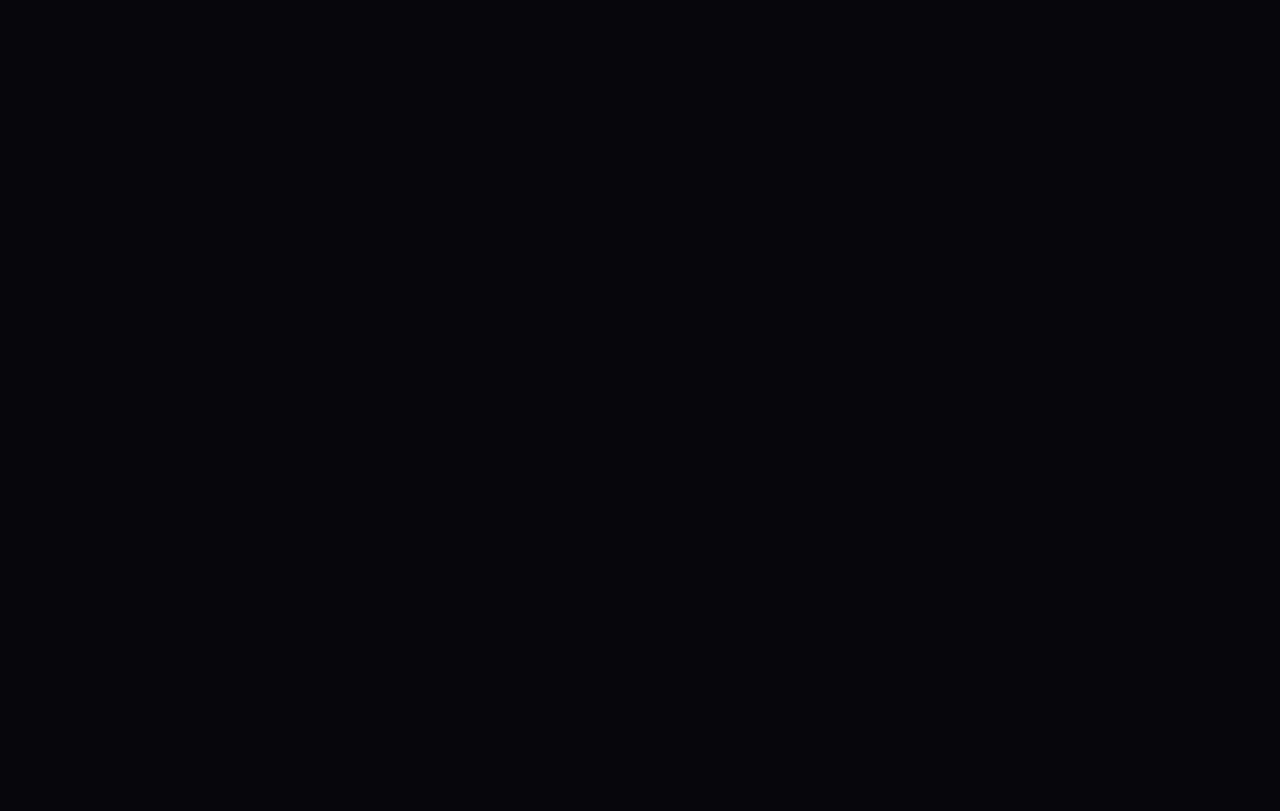
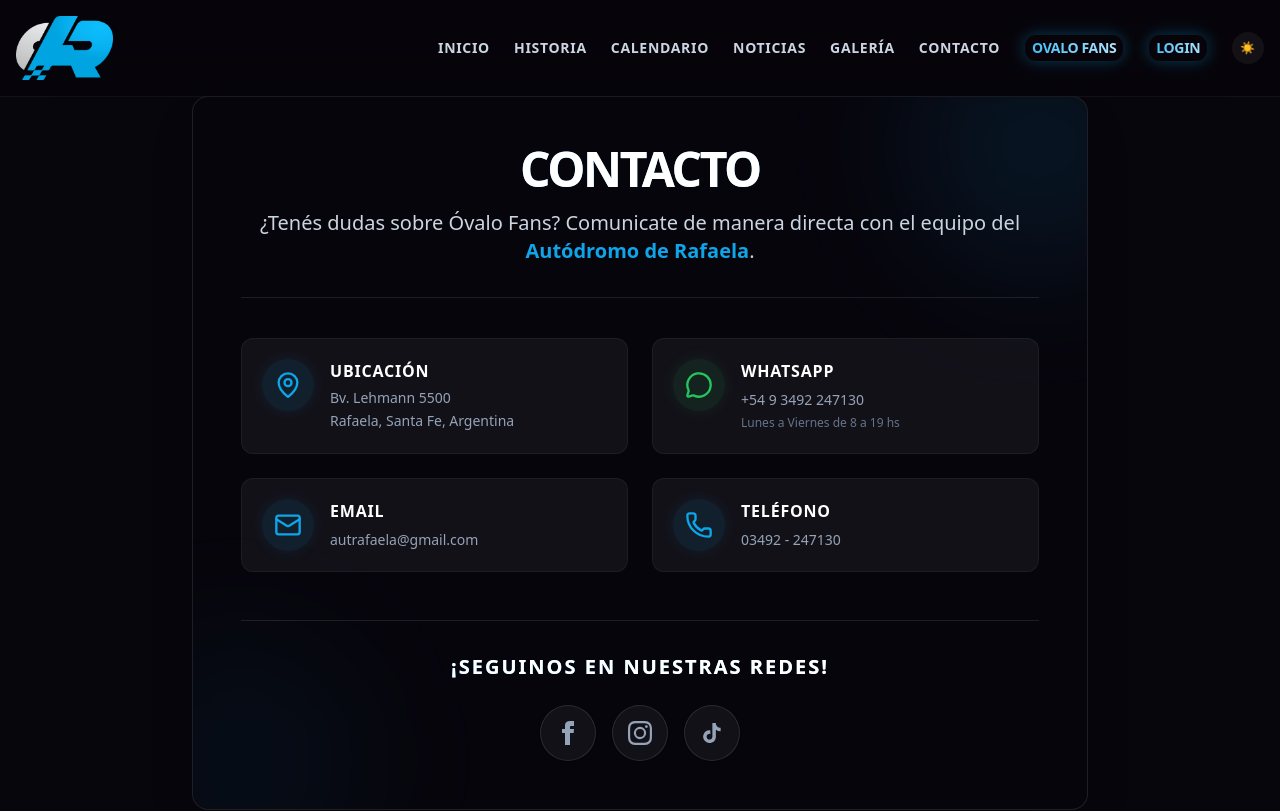
Before and after one commit to mardigitals/front-ovalo-fans, a React (Vite) app: page /contacto in a window 1280 px wide. Before the commit this address had no page. Shown: the top 811 px of the page. Built offline with nearby package versions, Linux system fonts and the light colour scheme; a web font is replaced by a local one.

Commit message:
feat: creado contacto page publica

```diff
--- /dev/null
+++ b/src/components/ui/SocialIcons.tsx
@@ -0,0 +1,18 @@
+export const FacebookIcon = () => (
+  <svg viewBox="0 0 24 24" fill="currentColor" className="w-6 h-6">
+    <path d="M9 8h-3v4h3v12h5v-12h3.642l.358-4h-4v-1.667c0-.955.192-1.333 1.115-1.333h2.885v-5h-3.808c-3.596 0-5.192 1.583-5.192 4.615v3.385z"/>
+  </svg>
+);
+
+export const TikTokIcon = () => (
+    <svg viewBox="0 0 24 24" fill="currentColor" className="w-6 h-6">
+        <path d="M19.59 6.69a4.83 4.83 0 0 1-3.77-4.25V2h-3.45v13.67a2.89 2.89 0 0 1-5.2 1.74 2.89 2.89 0 0 1 2.31-4.64 2.93 2.93 0 0 1 .88.13V9.4a6.84 6.84 0 0 0-1-.05A6.33 6.33 0 0 0 5 20.1a6.34 6.34 0 0 0 10.86-4.43v-7a8.16 8.16 0 0 0 4.77 1.52v-3.4a4.85 4.85 0 0 1-1-.1z"/>
+    </svg>
+);
+
+export const InstagramIcon = () => (
+    <svg viewBox="0 0 24 24" fill="currentColor" className="w-6 h-6">
+        <path d="M12 2.163c3.204 0 3.584.012 4.85.07 3.252.148 4.771 1.691 4.919 4.919.058 1.265.069 1.645.069 4.849 0 3.205-.012 3.584-.069 4.849-.149 3.225-1.664 4.771-4.919 4.919-1.266.058-1.644.07-4.85.07-3.204 0-3.584-.012-4.849-.07-3.26-.149-4.771-1.699-4.919-4.92-.058-1.265-.07-1.644-.07-4.849 0-3.204.013-3.583.07-4.849.149-3.227 1.664-4.771 4.919-4.919 1.266-.057 1.645-.069 4.849-.069zM12 0C8.741 0 8.333.014 7.053.072 2.695.272.273 2.69.073 7.052.014 8.333 0 8.741 0 12c0 3.259.014 3.668.072 4.948.2 4.358 2.618 6.78 6.98 6.98C8.333 23.986 8.741 24 12 24c3.259 0 3.668-.014 4.948-.072 4.354-.2 6.782-2.618 6.979-6.98.059-1.28.073-1.689.073-4.948 0-3.259-.014-3.667-.072-4.947-.196-4.354-2.617-6.78-6.979-6.98C15.668.014 15.259 0 12 0zm0 5.838a6.162 6.162 0 100 12.324 6.162 6.162 0 000-12.324zM12 16a4 4 0 110-8 4 4 0 010 8zm6.406-11.845a1.44 1.44 0 100 2.881 1.44 1.44 0 000-2.881z"/>
+    </svg>
+);
+export default { FacebookIcon, TikTokIcon, InstagramIcon };
--- /dev/null
+++ b/src/pages/public/ContactoPage.tsx
@@ -0,0 +1,119 @@
+import { Mail, MapPin, Phone, MessageCircle } from 'lucide-react';
+import Footer from '@/components/ui/Footer';
+import { FacebookIcon, InstagramIcon, TikTokIcon } from '@/components/ui/SocialIcons';
+
+const ContactoPage = () => {
+  return (
+    <main className="flex flex-col min-h-screen bg-slate-50 dark:bg-[#08060d] transition-colors duration-300">
+
+      <div className="flex-grow flex flex-col items-center justify-center p-4 py-16 md:py-24 animate-in fade-in duration-500 relative z-10">
+
+        {/* TARJETA PRINCIPAL (Estilo Glassmorphism) */}
+        <div className="w-full max-w-4xl bg-white/90 dark:bg-[#08060d]/90 backdrop-blur-xl border border-slate-200 dark:border-white/10 rounded-2xl shadow-2xl relative p-8 md:p-12 overflow-hidden">
+
+          {/* Decoraciones de fondo sutiles */}
+          <div className="absolute -top-20 -right-20 w-64 h-64 bg-sky-500/10 rounded-full blur-3xl pointer-events-none"></div>
+          <div className="absolute -bottom-20 -left-20 w-64 h-64 bg-sky-500/5 rounded-full blur-3xl pointer-events-none"></div>
+
+          {/* ENCABEZADO */}
+          <div className="text-center mb-10 border-b border-slate-200 dark:border-white/10 pb-8 relative z-10">
+            <h1 className="title-fan text-4xl md:text-5xl text-slate-800 dark:text-white mb-4 uppercase">
+              Contacto
+            </h1>
+            <p className="text-slate-600 dark:text-slate-300 text-lg md:text-xl leading-relaxed">
+              ¿Tenés dudas sobre Óvalo Fans? Comunicate de manera directa con el equipo del <strong className="text-sky-500 font-bold">Autódromo de Rafaela</strong>.
+            </p>
+          </div>
+
+          {/* GRILLA DE INFORMACIÓN DE CONTACTO */}
+          <div className="grid grid-cols-1 md:grid-cols-2 gap-6 mb-12 relative z-10">
+
+            {/* Ubicación */}
+            <div className="flex items-start gap-4 p-5 bg-slate-50 dark:bg-white/5 rounded-xl border border-slate-200 dark:border-white/5 group hover:border-sky-500/50 transition-colors">
+              <div className="bg-sky-500/10 p-3 rounded-full text-sky-500 group-hover:bg-sky-500 group-hover:text-white transition-colors shadow-[0_0_15px_rgba(14,165,233,0.1)]">
+                <MapPin size={28} />
+              </div>
+              <div>
+                <h3 className="font-black text-slate-800 dark:text-white uppercase tracking-wider mb-1">Ubicación</h3>
+                <p className="text-slate-600 dark:text-slate-400 text-sm leading-relaxed">
+                  Bv. Lehmann 5500<br />
+                  Rafaela, Santa Fe, Argentina
+                </p>
+              </div>
+            </div>
+
+            {/* WhatsApp */}
+            <div className="flex items-start gap-4 p-5 bg-slate-50 dark:bg-white/5 rounded-xl border border-slate-200 dark:border-white/5 group hover:border-green-500/50 transition-colors">
+              <div className="bg-green-500/10 p-3 rounded-full text-green-500 group-hover:bg-green-500 group-hover:text-white transition-colors shadow-[0_0_15px_rgba(34,197,94,0.1)]">
+                <MessageCircle size={28} />
+              </div>
+              <div>
+                <h3 className="font-black text-slate-800 dark:text-white uppercase tracking-wider mb-1">WhatsApp</h3>
+                <a href="https://wa.me/5493492247130" target="_blank" rel="noreferrer" className="text-slate-600 dark:text-slate-400 text-sm hover:text-green-500 transition-colors font-medium">
+                  +54 9 3492 247130
+                </a>
+                <p className="text-xs text-slate-500 dark:text-slate-500 mt-1">Lunes a Viernes de 8 a 19 hs</p>
+              </div>
+            </div>
+
+            {/* Email */}
+            <div className="flex items-start gap-4 p-5 bg-slate-50 dark:bg-white/5 rounded-xl border border-slate-200 dark:border-white/5 group hover:border-sky-500/50 transition-colors">
+              <div className="bg-sky-500/10 p-3 rounded-full text-sky-500 group-hover:bg-sky-500 group-hover:text-white transition-colors shadow-[0_0_15px_rgba(14,165,233,0.1)]">
+                <Mail size={28} />
+              </div>
+              <div>
+                <h3 className="font-black text-slate-800 dark:text-white uppercase tracking-wider mb-1">Email</h3>
+                <a href="mailto:autrafaela@gmail.com" className="text-slate-600 dark:text-slate-400 text-sm hover:text-sky-500 transition-colors font-medium">
+                  autrafaela@gmail.com
+                </a>
+              </div>
+            </div>
+
+            {/* Teléfono Fijo */}
+            <div className="flex items-start gap-4 p-5 bg-slate-50 dark:bg-white/5 rounded-xl border border-slate-200 dark:border-white/5 group hover:border-sky-500/50 transition-colors">
+              <div className="bg-sky-500/10 p-3 rounded-full text-sky-500 group-hover:bg-sky-500 group-hover:text-white transition-colors shadow-[0_0_15px_rgba(14,165,233,0.1)]">
+                <Phone size={28} />
+              </div>
+              <div>
+                <h3 className="font-black text-slate-800 dark:text-white uppercase tracking-wider mb-1">Teléfono</h3>
+                <a href="tel:3492247130" className="text-slate-600 dark:text-slate-400 text-sm hover:text-sky-500 transition-colors font-medium">
+                  03492 - 247130
+                </a>
+              </div>
+            </div>
+
+          </div>
+
+          {/* REDES SOCIALES */}
+          <div className="flex flex-col items-center justify-center pt-8 border-t border-slate-200 dark:border-white/10 relative z-10">
+            <h3 className="subtitle-fan text-xl text-slate-800 dark:text-white uppercase tracking-widest mb-6">
+              ¡Seguinos en nuestras redes!
+            </h3>
+
+            <div className="flex gap-4">
+              {/* Facebook */}
+              <a href="https://www.facebook.com/autodromorafaela" target="_blank" rel="noopener noreferrer" className="w-14 h-14 flex items-center justify-center rounded-full bg-slate-100 dark:bg-white/5 border border-slate-200 dark:border-white/10 text-slate-500 dark:text-slate-400 hover:bg-[#1877F2] hover:text-white hover:border-[#1877F2] dark:hover:bg-[#1877F2] dark:hover:text-white transition-all duration-300 hover:scale-110 shadow-sm">
+               <FacebookIcon />
+              </a>
+
+              {/* Instagram */}
+              <a href="https://www.instagram.com/autodromorafaela" target="_blank" rel="noopener noreferrer" className="w-14 h-14 flex items-center justify-center rounded-full bg-slate-100 dark:bg-white/5 border border-slate-200 dark:border-white/10 text-slate-500 dark:text-slate-400 hover:bg-[#E4405F] hover:text-white hover:border-[#E4405F] dark:hover:bg-[#E4405F] dark:hover:text-white transition-all duration-300 hover:scale-110 shadow-sm">
+                <InstagramIcon />
+              </a>
+
+              {/* TikTok */}
+              <a href="https://www.tiktok.com/@autodromorafaela" target="_blank" rel="noopener noreferrer" className="w-14 h-14 flex items-center justify-center rounded-full bg-slate-100 dark:bg-white/5 border border-slate-200 dark:border-white/10 text-slate-500 dark:text-slate-400 hover:bg-black hover:text-white hover:border-black dark:hover:bg-white dark:hover:text-black dark:hover:border-white transition-all duration-300 hover:scale-110 shadow-sm">
+                <TikTokIcon />
+              </a>
+            </div>
+          </div>
+
+        </div>
+      </div>
+
+      <Footer />
+    </main>
+  );
+};
+
+export default ContactoPage;
--- a/src/routes/AppRoutes.tsx
+++ b/src/routes/AppRoutes.tsx
@@ -27,6 +27,8 @@ import SuscripcionesMetricasPage from '@/pages/dashboard/SuscripcionMetricasPage
 import PruebasPage from '@/pages/dashboard/PruebasPage';
 import BeneficiosPage from '@/pages/dashboard/BeneficiosPage';
 import HistoriaPage from '@/pages/public/HistoriaPage';
+import ContactoPage from '@/pages/public/ContactoPage';
+// import GaleriaPage from '@/pages/public/GaleriaPage';
 
 const AppRoutes = () => (
   <BrowserRouter>
@@ -37,6 +39,9 @@ const AppRoutes = () => (
         <Route index element={<HomePage />} />
         <Route path="/calendario" element={<CalendarPage />} />
         <Route path="/historia" element={<HistoriaPage  />} />
+        <Route path="/contacto" element={<ContactoPage />} />
+        {/* <Route path="/galeria" element={<GaleriaPage />} /> */}
+
       </Route>
 
       <Route path="/login" element={<LoginPage />} />
```
Also changed, not shown: src/pages/public/GaleriaPage.tsx (added).
